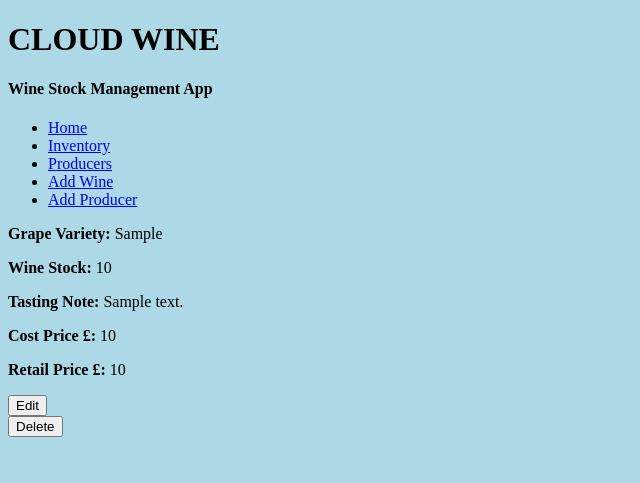
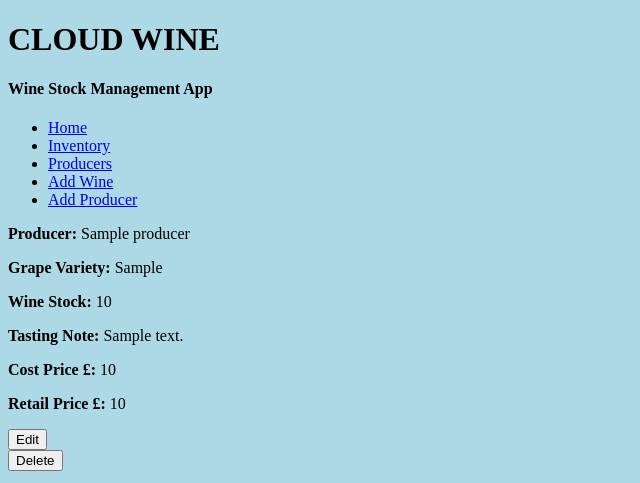
Before and after one commit to petebrodie/wine_app, a Flask app: page /wines in a window 1280 px wide. Shown: the top 483 px of the page, without its empty margins (0-640 px from the left). Run offline with Flask 2, Linux system fonts and the light colour scheme; a database or web service that is not in the repository returns one stand-in record (values such as "Sample title"); some libraries are stand-ins or nearby versions.

Commit message:
Producer title added to Inventory

```diff
--- a/templates/wine/index.html
+++ b/templates/wine/index.html
@@ -6,7 +6,7 @@
     <div>
     {% for wine in all_wines %}
 
-
+    <p><span class="title">Producer: </span> {{ wine.producer.name }}</p>
     <p><span class="title">Grape Variety: </span> {{ wine.grape_variety }}</p>
     <p><span class="title">Wine Stock: </span>{{ wine.stock }}</p>
     <p><span class="title">Tasting Note: </span>{{ wine.description }}</p>
```
